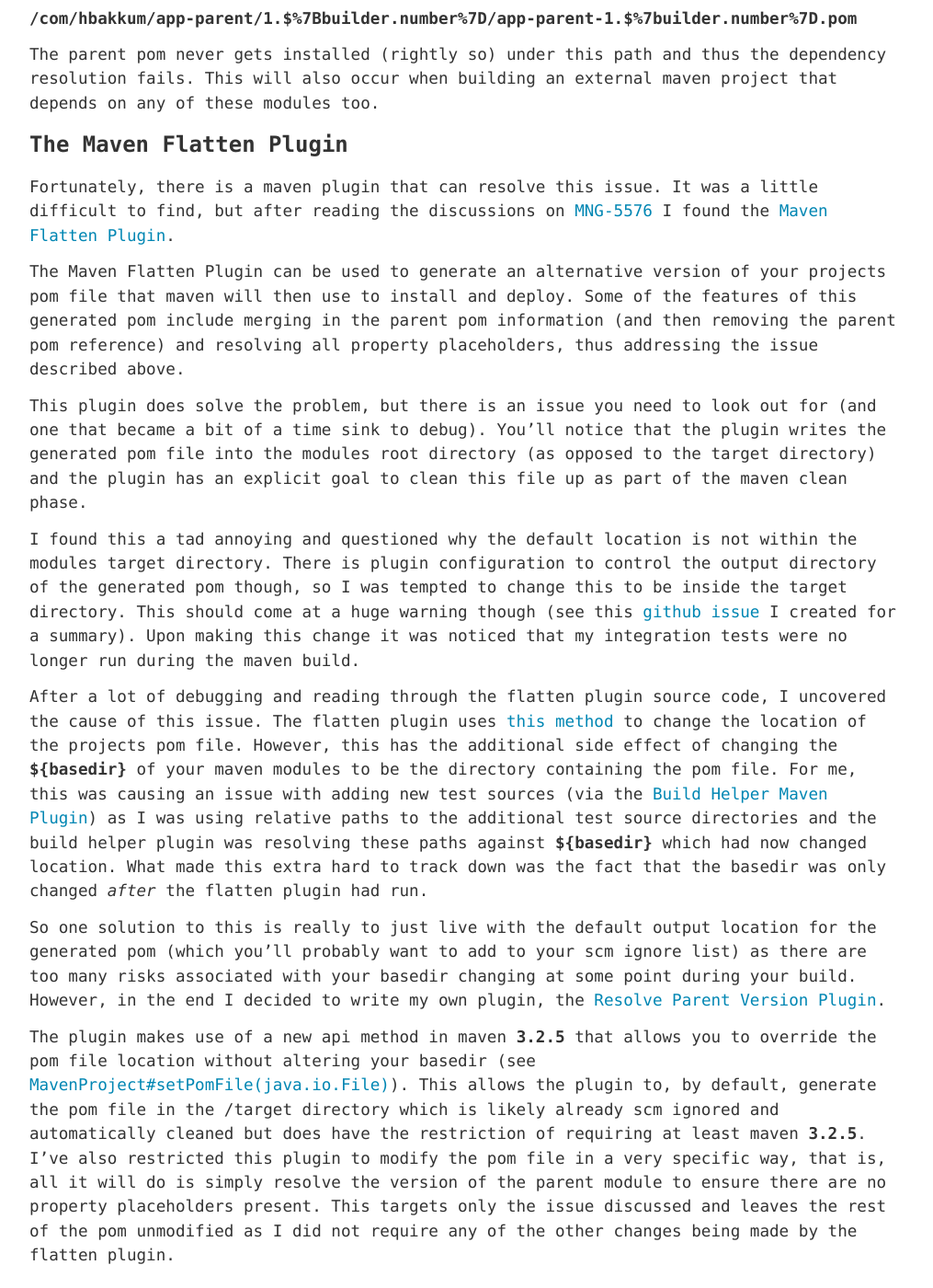
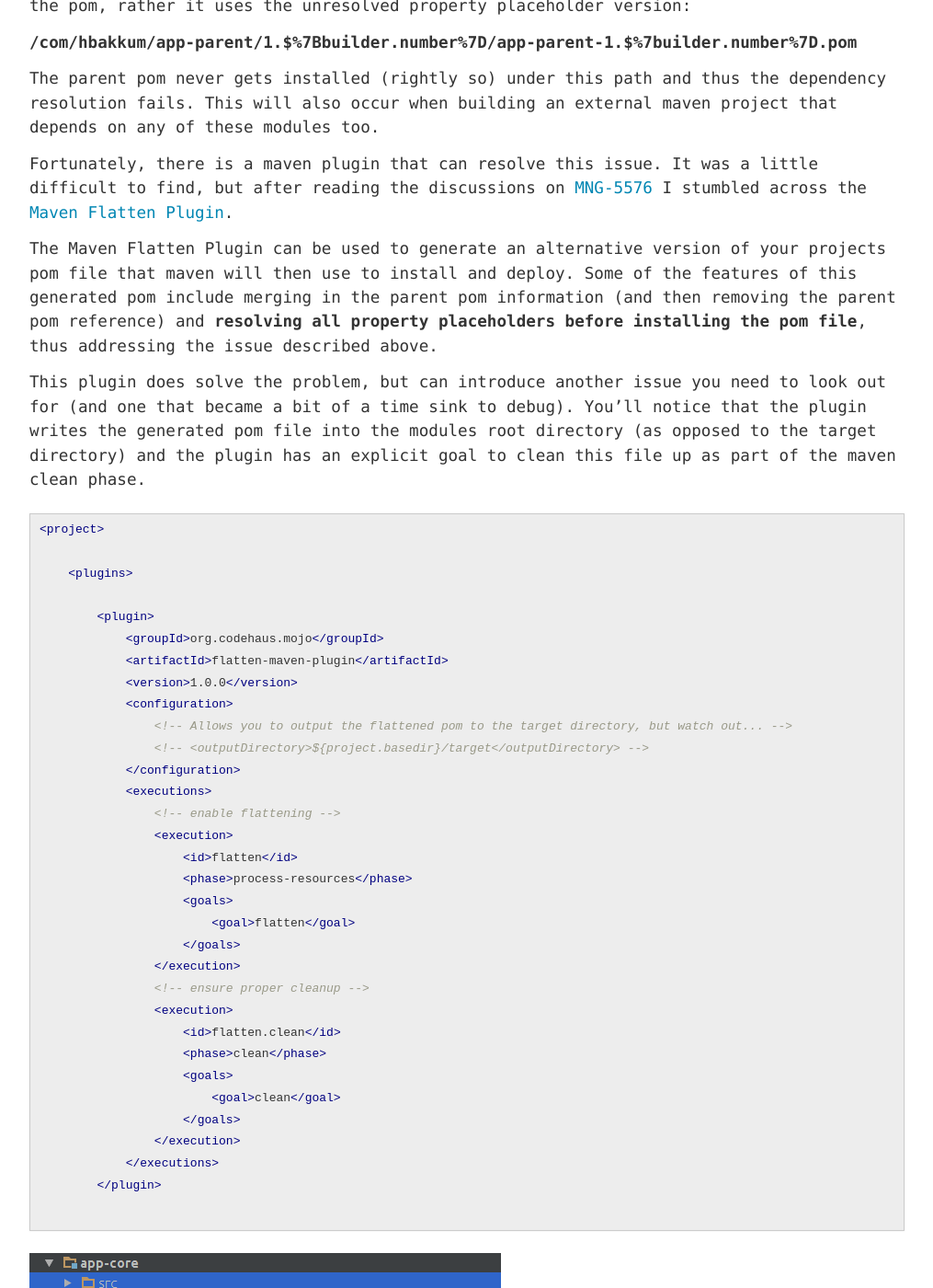
Before and after one commit to hbakkum/hbakkum.github.io, a Jekyll site: the page built from _posts/2017-09-02-maven-versioning-in-a-continuous-delivery-pipeline.md, in a window 1280 px wide and 1400 px high, scrolled down 4651 px. Shown: the whole window at 92% size, without its empty margins (132-1147 px from the left). Built offline with Jekyll 4.4.1, drawn with Linux system fonts in a browser that asks for light colours; comment, search, counter and statistics services are not loaded; some of the changed text lies outside the part shown.

Commit message:
update post

```diff
--- a/_posts/2017-09-02-maven-versioning-in-a-continuous-delivery-pipeline.md
+++ b/_posts/2017-09-02-maven-versioning-in-a-continuous-delivery-pipeline.md
@@ -22,8 +22,8 @@
  - Every build is a potential release, so I want to use a maven release version (i.e. not a snapshot version) for each build, and
  - Each build gets a release version assigned that has been incremented from the previous builds release version
 
-I'd first like to rule out the [maven release plugin](http://maven.apache.org/maven-release/maven-release-plugin/) as satisfying these requirements.
-Although we could trigger the maven release plugin to auto increment a projects version during the build, the plugin will commit the version changes
+I'd first like to rule out the [Maven Release Plugin](http://maven.apache.org/maven-release/maven-release-plugin/) as satisfying these requirements.
+Although we could trigger the maven release plugin to auto increment a projects version during the build, the plugin then needs to commit the version changes
 in the pom files back to source control, which will then trigger the build again, resulting in a infinite loop of builds.
 
 An alternative approach, is to use a property placeholder in the projects parent pom version field which would be used to inject a
@@ -166,7 +166,7 @@
         <dependency>
             <groupId>com.hbakkum</groupId>
             <artifactId>app-core</artifactId>
-            <version>${projection.version}</version>
+            <version>${project.version}</version>
         </dependency>
     </dependencies>
 
@@ -176,7 +176,8 @@
 {% endhighlight %}
 
 Things work fine if we say run a '**mvn clean install**' from the parent pom level.
-However, if we wanted to just build from the app-spec-tests module only, the build fails with the following message:
+However, if we wanted to build the app-spec-tests module only (e.g. by changing into the app-spec-tests module directory and running a 'mvn clean install'),
+the build fails with the following message:
 
 {% highlight console %}
 [INFO] Building App Spec Tests 1.local
@@ -202,36 +203,111 @@
 The parent pom never gets installed (rightly so) under this path and thus the dependency resolution fails. This will also occur when building an external maven project that depends on any of these
 modules too.
 
-### The Maven Flatten Plugin
 Fortunately, there is a maven plugin that can resolve this issue. It was a little difficult to find, but after reading the discussions
- on [MNG-5576](https://issues.apache.org/jira/browse/MNG-5576) I found the [Maven Flatten Plugin](http://www.mojohaus.org/flatten-maven-plugin/).
+ on [MNG-5576](https://issues.apache.org/jira/browse/MNG-5576) I stumbled across the [Maven Flatten Plugin](http://www.mojohaus.org/flatten-maven-plugin/).
 
 The Maven Flatten Plugin can be used to generate an alternative version of your projects pom file that maven will then use to install and deploy.
-Some of the features of this generated pom include merging in the parent pom information (and then removing the parent pom reference) and resolving all
-property placeholders, thus addressing the issue described above.
+Some of the features of this generated pom include merging in the parent pom information (and then removing the parent pom reference) and **resolving all
+property placeholders before installing the pom file**, thus addressing the issue described above.
 
-This plugin does solve the problem, but there is an issue you need to look out for (and one that became a bit of a time sink to debug).
+This plugin does solve the problem, but can introduce another issue you need to look out for (and one that became a bit of a time sink to debug).
 You'll notice that the plugin writes the generated pom file into the modules root directory (as opposed to the target directory) and the plugin has an explicit goal to clean this file up as part of the
 maven clean phase.
 
-I found this a tad annoying and questioned why the default location is not within the modules target directory.
+{% highlight xml %}
+<project>
+
+    <plugins>
+
+        <plugin>
+            <groupId>org.codehaus.mojo</groupId>
+            <artifactId>flatten-maven-plugin</artifactId>
+            <version>1.0.0</version>
+            <configuration>
+                <!-- Allows you to output the flattened pom to the target directory, but watch out... -->
+                <!-- <outputDirectory>${project.basedir}/target</outputDirectory> -->
+            </configuration>
+            <executions>
+                <!-- enable flattening -->
+                <execution>
+                    <id>flatten</id>
+                    <phase>process-resources</phase>
+                    <goals>
+                        <goal>flatten</goal>
+                    </goals>
+                </execution>
+                <!-- ensure proper cleanup -->
+                <execution>
+                    <id>flatten.clean</id>
+                    <phase>clean</phase>
+                    <goals>
+                        <goal>clean</goal>
+                    </goals>
+                </execution>
+            </executions>
+        </plugin>
+
+    ...
+
+    </plugins>
+
+</project>
+{% endhighlight %}
+
+![Maven Flatten Plugin Screenshot]({{ site.url }}/assets/images/flatten-plugin-screenshot.png)
+
+I found this a tad annoying and wondered why the default output location for the flattened pom was not within the modules target directory (where it would
+be automatically cleaned via 'mvn clean' and usually I have already ignored the target directory from source control).
 There is plugin configuration to control the output directory of the generated pom though, so I was tempted to change this to be inside the target directory.
-This should come at a huge warning though (see this [github issue](https://github.com/mojohaus/flatten-maven-plugin/issues/50) I created for a summary). Upon making this
-change it was noticed that my integration tests were no longer run during the maven build.
+**This should with a huge warning though!!** (see this [github issue](https://github.com/mojohaus/flatten-maven-plugin/issues/50) I created for a summary). Upon making this
+change I noticed that my integration tests were no longer executed during a maven build.
 
-After a lot of debugging and reading through the flatten plugin source code, I uncovered the cause of this issue. The flatten plugin uses [this method](http://maven.apache.org/ref/3.1.1/apidocs/org/apache/maven/project/MavenProject.html#setFile(java.io.File))
-to change the location of the projects pom file. However, this has the additional side effect of changing the **${basedir}** of your maven modules to be
-the directory containing the pom file. For me, this was causing an issue with adding new test sources (via the [Build Helper Maven Plugin](http://www.mojohaus.org/build-helper-maven-plugin/))
+After much debugging and reading through the flatten plugins source code, I discovered the cause of this issue.
+The flatten plugin uses [this method](http://maven.apache.org/ref/3.1.1/apidocs/org/apache/maven/project/MavenProject.html#setFile(java.io.File))
+to change the path to the projects pom file (in the flatten plugins case it gets changed to the path of the flattened pom file).
+**However, this has the additional side effect of changing the ${basedir} of your maven module to be the directory containing the pom file**. And thus by moving the flattened
+ pom file into the target directory, you are inadvertently changing the modules **${basedir}** to the target directory too.
+
+For my specific case, this was causing an issue with adding new test sources (via the [Build Helper Maven Plugin](http://www.mojohaus.org/build-helper-maven-plugin/))
 as I was using relative paths to the additional test source directories and the build helper plugin was resolving these paths against **${basedir}** which had
-now changed location. What made this extra hard to track down was the fact that the basedir was only changed *after* the flatten plugin had run.
+now changed to be the target directory. What made this extra hard to track down was the fact that the basedir was only changed *after* the flatten plugin had executed, so any
+plugins run before the flatten plugin had the correct basedir, while any plugins run afterwards got the updated (i.e. incorrect) basedir.
 
 So one solution to this is really to just live with the default output location for the generated pom (which you'll probably want to add to your scm ignore list) as there are too many
 risks associated with your basedir changing at some point during your build. However, in the end I decided to write my own plugin, the
 [Resolve Parent Version Plugin](https://github.com/hbakkum/resolve-parent-version-maven-plugin).
 
-The plugin makes use of a new api method in maven **3.2.5** that allows you to override the pom file location without altering your basedir
-(see [MavenProject#setPomFile(java.io.File)](http://maven.apache.org/ref/3.2.5/apidocs/org/apache/maven/project/MavenProject.html#setPomFile(java.io.File))).
-This allows the plugin to, by default, generate the pom file in the /target directory which is likely already scm ignored and automatically cleaned but does have the restriction
-of requiring at least maven **3.2.5**. I've also restricted this plugin to modify the pom file in a very specific way, that is, all it will do is simply resolve the version of the parent
-module to ensure there are no property placeholders present. This targets only the issue discussed and leaves the rest of the pom unmodified as I did not require any of the other
-changes being made by the flatten plugin.
+The plugin makes use of a new api method in maven **3.2.5** (meaning the plugin does come but does have the restriction of requiring at least maven **3.2.5**) that allows you to
+override the pom file location without altering your basedir (see [MavenProject#setPomFile(java.io.File)](http://maven.apache.org/ref/3.2.5/apidocs/org/apache/maven/project/MavenProject.html#setPomFile(java.io.File))).
+This allows the plugin to, by default, generate the pom file in the /target directory which is likely already scm ignored and automatically cleaned during a 'mvn clean'.
+
+Another reason for writing this plugin was that I was not completely comfortable with all the changes that the flatten plugin was making to my installed pom. All I
+really required to address the issue was to ensure that my projects pom files get installed with all property placeholders in the parent version string resolved. So the only
+change this plugin makes to the installed pom is to resolve any property placeholders in the parent version string.
+
+An example of the plugins usage (see the [Resolve Parent Version Plugin](https://github.com/hbakkum/resolve-parent-version-maven-plugin) for more details):
+
+{% highlight xml %}
+<project>
+
+    <plugins>
+
+        <plugin>
+          <groupId>com.hbakkum.maven.plugins</groupId>
+          <artifactId>resolve-parent-version-maven-plugin</artifactId>
+          <version>0.6</version>
+          <executions>
+            <execution>
+              <goals>
+                <goal>resolve-parent-version</goal>
+              </goals>
+            </execution>
+          </executions>
+        </plugin>
+
+    ...
+
+    </plugins>
+
+</project>
+{% endhighlight %}
```
Also changed, not shown: other parts of _posts/2017-09-02-maven-versioning-in-a-continuous-delivery-pipeline.md (+1 -1 lines), assets/images/flatten-plugin-screenshot.png (added).
